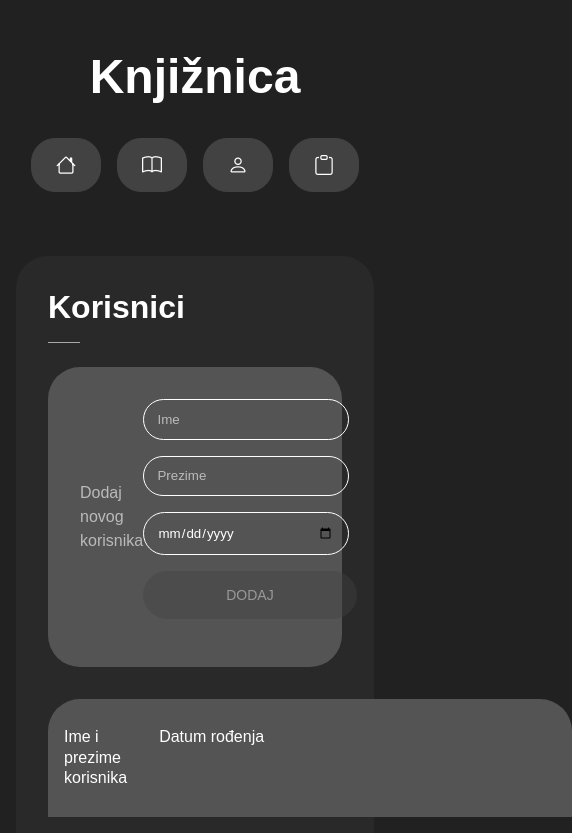
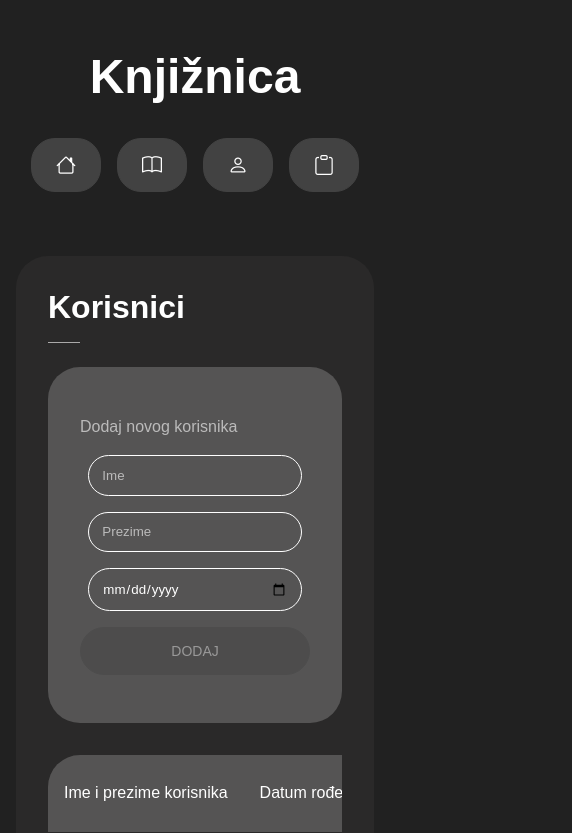
Before and after one commit to marko-krznar/React-Library, a React (Create React App) app: page /korisnici in a window 390 px wide. Shown: the top 833 px of the page, 572 px wide, since content can reach past the window. Built offline with nearby package versions, Linux system fonts and the light colour scheme.

Commit message:
Created style file for UsersPage and added style to it for smaller screen sizes & added style for input in global layout file

```diff
--- a/src/pages/UsersPage/UsersPage.js
+++ b/src/pages/UsersPage/UsersPage.js
@@ -1,7 +1,10 @@
 import React from "react";
+
 import UserItem from "../../components/UserItem/UserItem";
 import { useUsers } from "../../contexts/UsersContext";
 import UserItemForm from "../../components/UserItemForm/UserItemForm";
+
+import "./style.scss";
 
 export default function UsersPage() {
   const { users } = useUsers();
@@ -10,6 +13,7 @@ export default function UsersPage() {
     <section className="page pg-users">
       <h2 className="headline">Korisnici</h2>
       <UserItemForm />
+      <div className="block--table">
         <table>
           <thead>
             <tr>
@@ -23,6 +27,7 @@ export default function UsersPage() {
             ))}
           </tbody>
         </table>
+      </div>
     </section>
   );
 }
--- /dev/null
+++ b/src/pages/UsersPage/style.scss
@@ -0,0 +1,24 @@
+.pg-users .block--form-add {
+  flex-wrap: wrap;
+}
+@media (max-width: 1200px) {
+  .pg-users .block--form-add p {
+    margin: 1rem 0;
+  }
+}
+@media (max-width: 992px) {
+  form {
+    display: flex;
+    justify-content: center;
+    flex-flow: row wrap;
+    align-items: center;
+    > * {
+      flex: 1 1;
+      margin-bottom: 1rem;
+    }
+    input {
+      min-width: 200px;
+      margin-left: 0.5rem;
+    }
+  }
+}
--- a/src/scss/_layout.scss
+++ b/src/scss/_layout.scss
@@ -115,6 +115,9 @@ select {
       flex: 1 1;
       margin-bottom: 1rem;
     }
+    input {
+      margin-left: 0.5rem;
+    }
   }
   .block--table {
     overflow-x: scroll;
```
Lines whose indentation alone changed are shown as unchanged.
